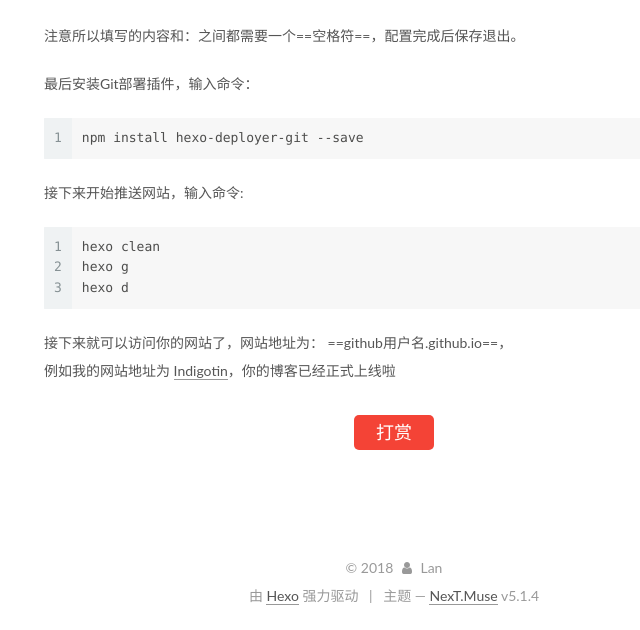
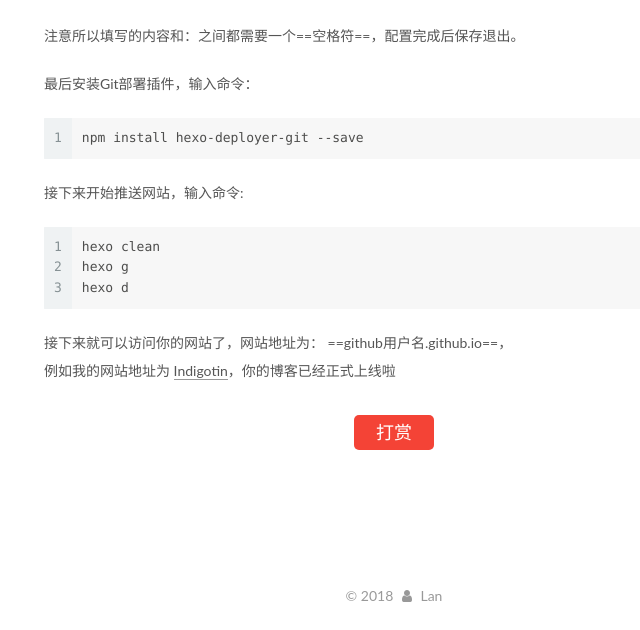
Before and after one commit to Indigotin/Indigotin.github.io, a plain HTML site: page 2017/08/09/github-hexo搭建静态博客/index.html in a window 1280 px wide. Shown: the part 7848-8478 px from the top of the page, without its empty margins (246-886 px from the left). Drawn offline with Linux system fonts and the light colour scheme.

Commit message:
Site updated: 2018-02-01 16:14:55

```diff
--- a/2017/08/09/github-hexo搭建静态博客/index.html
+++ b/2017/08/09/github-hexo搭建静态博客/index.html
@@ -582,15 +582,15 @@
 </div>
 
 
-  <div class="powered-by">由 <a class="theme-link" target="_blank" href="https://hexo.io">Hexo</a> 强力驱动</div>
 
 
 
-  <span class="post-meta-divider">|</span>
 
 
 
-  <div class="theme-info">主题 &mdash; <a class="theme-link" target="_blank" href="https://github.com/iissnan/hexo-theme-next">NexT.Muse</a> v5.1.4</div>
+
+
+
 
 
 
--- a/css/main.css
+++ b/css/main.css
@@ -1942,7 +1942,7 @@ pre .javascript .function {
   width: 4px;
   height: 4px;
   border-radius: 50%;
-  background: #6aff3d;
+  background: #d0c8f6;
 }
 .links-of-blogroll {
   font-size: 13px;
```
Also changed, not shown: about/index.html (+3 -3 lines), archives/2017/08/index.html (+3 -3 lines), archives/2017/index.html (+3 -3 lines), archives/index.html (+3 -3 lines), index.html (+3 -3 lines).
